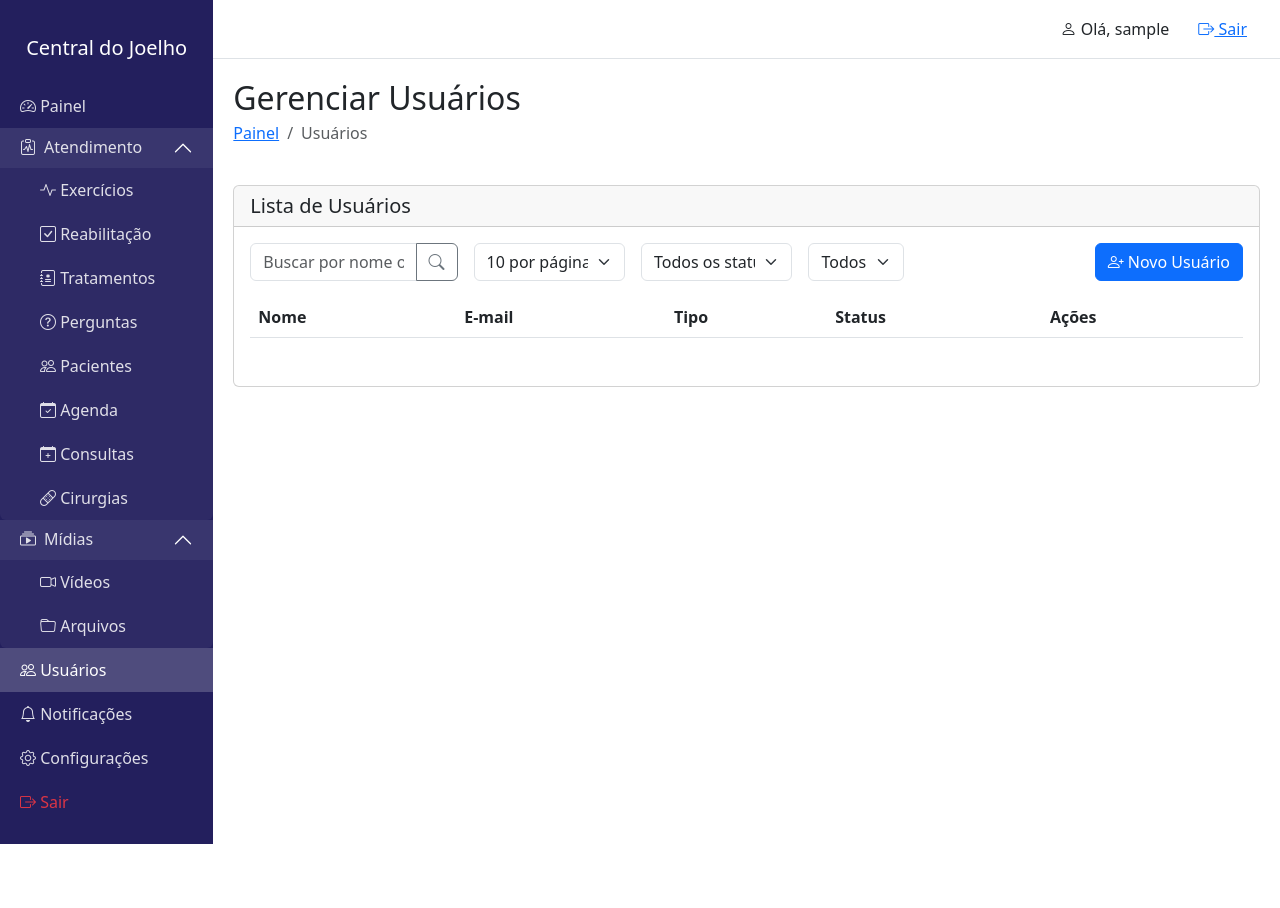
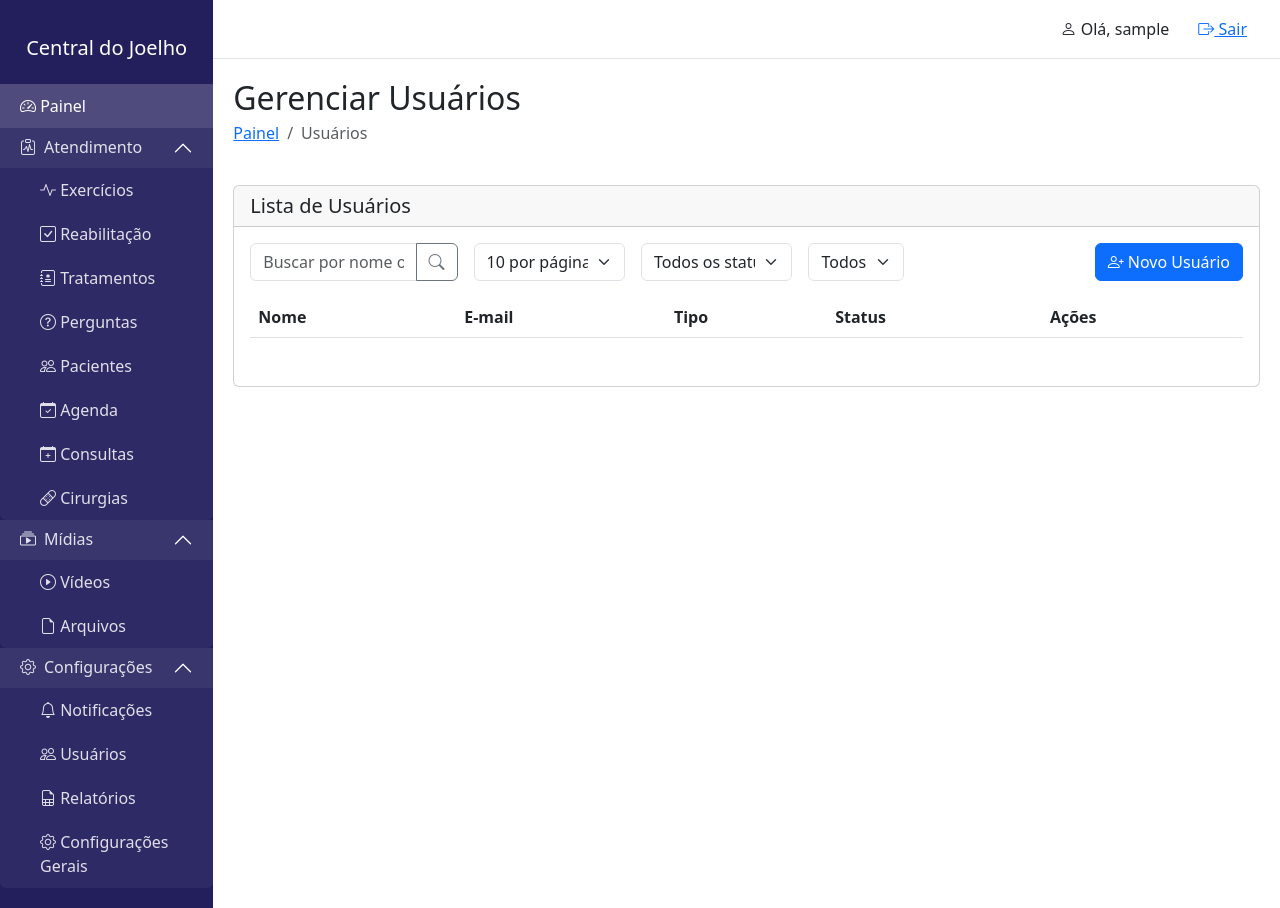
Before and after one commit to dirceuvaz/centraldojoelho, a PHP site: template pages/admin/usuarios.php in a window 1280 px wide. Before the commit the page ends 844 px from the top, so only its background shows below. Run offline with PHP 8.4, Linux system fonts and the light colour scheme; the template is opened without the code that fills it, so the values that code supplies are empty; the visitor is signed in with stand-in values (Sample User, id 1); some libraries are stand-ins or nearby versions.

```diff
--- a/pages/admin/usuarios.php
+++ b/pages/admin/usuarios.php
@@ -372,7 +372,7 @@ $usuarios = $stmt->fetchAll();
                 </div>
                 <ul class="nav flex-column">
                     <li class="nav-item">
-                        <a class="nav-link" href="index.php?page=admin/painel">
+                        <a class="nav-link active" href="index.php?page=admin/painel">
                             <i class="bi bi-speedometer2"></i> Painel
                         </a>
                     </li>
@@ -449,12 +449,12 @@ $usuarios = $stmt->fetchAll();
                                     <ul class="nav flex-column">
                                         <li class="nav-item">
                                             <a class="nav-link" href="index.php?page=admin/videos">
-                                                <i class="bi bi-camera-video"></i> Vídeos
+                                                <i class="bi bi-play-circle"></i> Vídeos
                                             </a>
                                         </li>
                                         <li class="nav-item">
                                             <a class="nav-link" href="index.php?page=admin/arquivos">
-                                                <i class="bi bi-folder"></i> Arquivos
+                                                <i class="bi bi-file-earmark"></i> Arquivos
                                             </a>
                                         </li>
                                     </ul>
@@ -463,27 +463,43 @@ $usuarios = $stmt->fetchAll();
                         </div>
                     </div>
 
-                    <!-- Menu Sistema -->
-                    <li class="nav-item">
-                        <a class="nav-link active" href="index.php?page=admin/usuarios">
-                            <i class="bi bi-people"></i> Usuários
-                        </a>
-                    </li>
+                    <!-- Menu Configurações -->
+                    <div class="accordion accordion-flush" id="menuConfiguracoes">
+                        <div class="accordion-item">
+                            <h2 class="accordion-header">
+                                <button class="accordion-button" type="button" data-bs-toggle="collapse"
+                                        data-bs-target="#configuracoesCollapse" aria-expanded="true">
+                                    <i class="bi bi-gear me-2"></i> Configurações
+                                </button>
+                            </h2>
+                            <div id="configuracoesCollapse" class="accordion-collapse collapse show">
+                                <div class="accordion-body">
+                                    <ul class="nav flex-column">
                                         <li class="nav-item">
                                             <a class="nav-link" href="index.php?page=admin/notificacoes">
                                                 <i class="bi bi-bell"></i> Notificações
                                             </a>
                                         </li>
                                         <li class="nav-item">
-                        <a class="nav-link" href="index.php?page=admin/configuracoes">
-                            <i class="bi bi-gear"></i> Configurações
+                                            <a class="nav-link" href="index.php?page=admin/usuarios">
+                                                <i class="bi bi-people"></i> Usuários
                                             </a>
                                         </li>
                                         <li class="nav-item">
-                        <a class="nav-link text-danger" href="index.php?page=logout">
-                            <i class="bi bi-box-arrow-right"></i> Sair
+                                            <a class="nav-link" href="index.php?page=admin/relatorios">
+                                                <i class="bi bi-file-earmark-spreadsheet"></i> Relatórios
                                             </a>
                                         </li>
+                                        <li class="nav-item">
+                                            <a class="nav-link" href="index.php?page=admin/config-gerais">
+                                                <i class="bi bi-gear"></i> Configurações Gerais
+                                            </a>
+                                        </li>
+                                    </ul>
+                                </div>
+                            </div>
+                        </div>
+                    </div>
                 </ul>
             </div>
 
```
Lines whose indentation alone changed are shown as unchanged.
